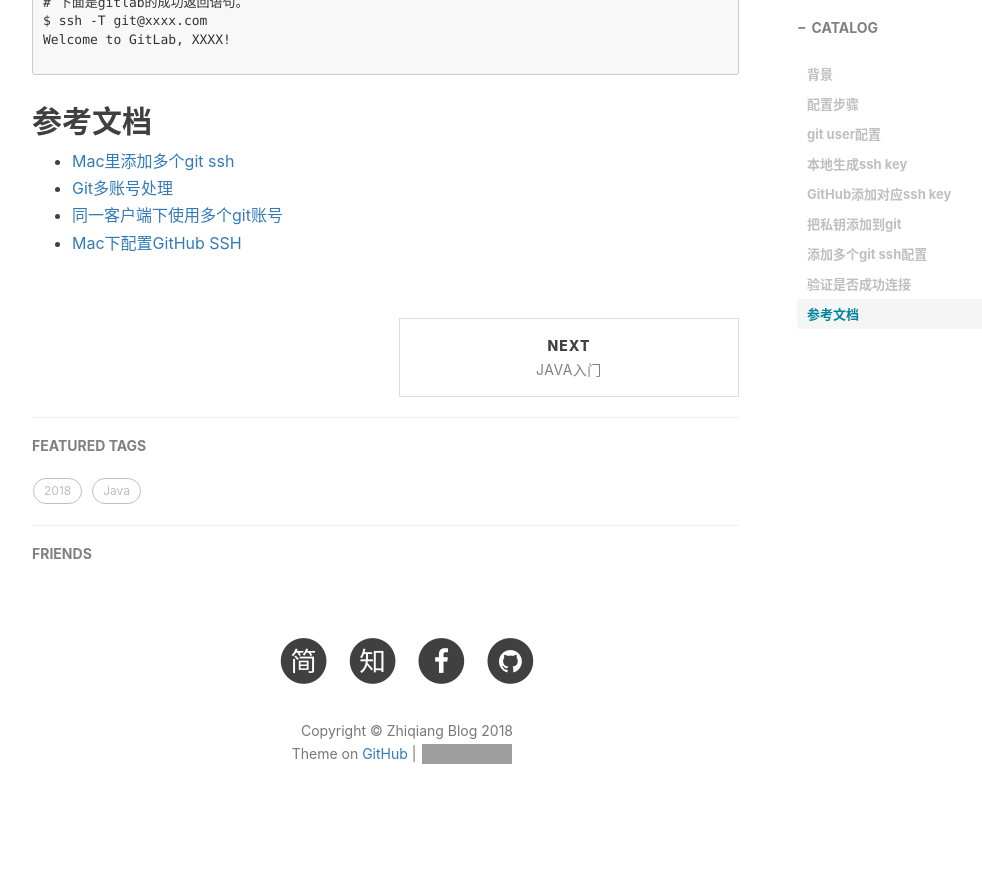
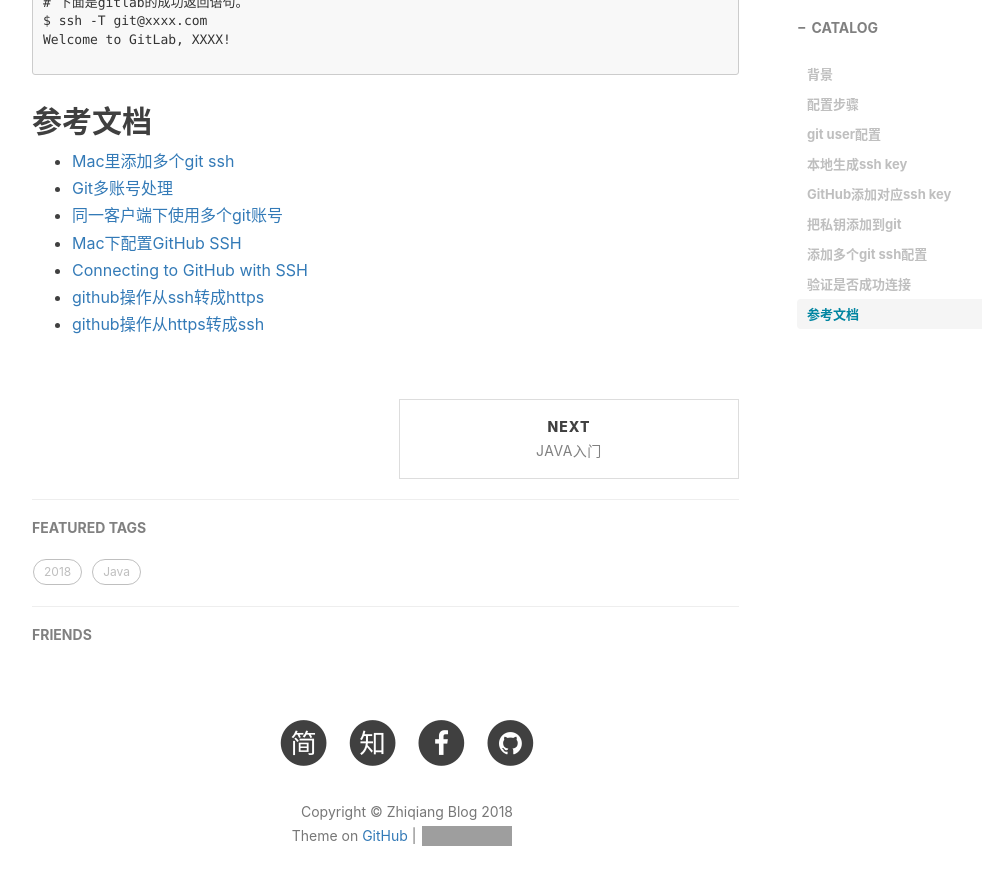
Before and after one commit to xiazhiqiang/xiazhiqiang.github.io, a Jekyll site: the page built from _posts/2018-06-09-GitHub配置SSH.md, in a window 1280 px wide and 900 px high, scrolled down 3149 px. Shown: the top 885 px of the window, without its empty margins (233-1215 px from the left). Built offline with Jekyll 4.4.1, drawn with Linux system fonts in a browser that asks for light colours; nearby versions of some CDN libraries; comment, search, counter and statistics services are not loaded; before the commit the page ends 4007 px from its top, so only the background shows below that; grey boxes are pictures that could not be loaded.

Commit message:
修改GitHub配置ssh文章的参考文档

```diff
--- a/_posts/2018-06-09-GitHub配置SSH.md
+++ b/_posts/2018-06-09-GitHub配置SSH.md
@@ -132,3 +132,6 @@
 - [Git多账号处理](https://gist.github.com/suziewong/4378434)
 - [同一客户端下使用多个git账号](https://www.jianshu.com/p/89cb26e5c3e8)
 - [Mac下配置GitHub SSH](https://www.jianshu.com/p/24acb3d8cf28)
+- [Connecting to GitHub with SSH](https://help.github.com/articles/connecting-to-github-with-ssh/)
+- [github操作从ssh转成https](https://molunerfinn.com/git-ssh2https/#%E4%BB%8Essh%E5%88%B0https)
+- [github操作从https转成ssh](https://blog.phpgao.com/github_https_to_ssh.html)
```
